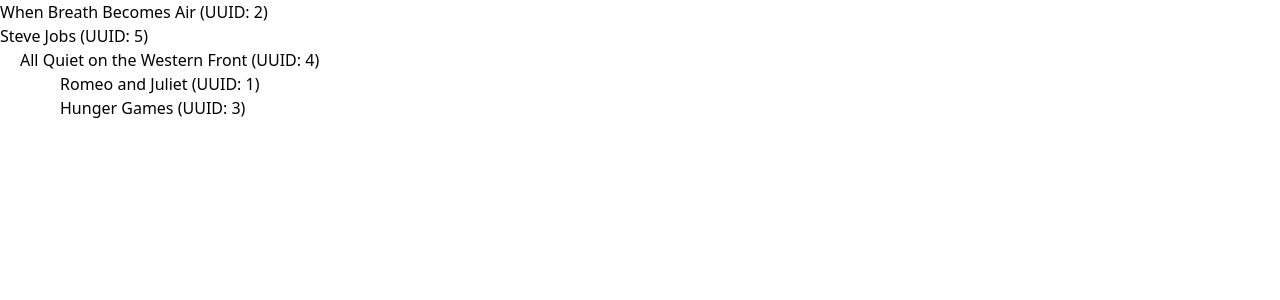
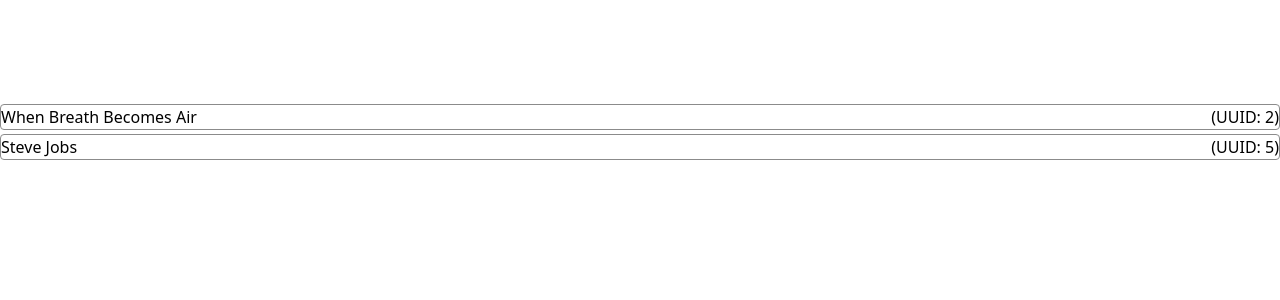
Before and after one commit to MattWong-ca/web3-playground, a Next.js app in the folder react-practice/: page /kortex in a window 1280 px wide. Shown: the top 300 px of the page. Built offline with nearby package versions, Linux system fonts and the light colour scheme.

Commit message:
Continue practice

```diff
--- a/react-practice/pages/kortex.tsx
+++ b/react-practice/pages/kortex.tsx
@@ -86,16 +86,31 @@
     return rootDocuments;
 };
 
+
+
 const DocumentList: React.FC<{ documents: (KortexDocument & { children?: KortexDocument[] })[], indent?: number }> = ({ documents, indent = 0 }) => {
+    const [showChildren, setShowChildren] = useState(false);
+    const handleClick = () => {
+        setShowChildren(!showChildren);
+    }
     return (
-        <ul style={{ paddingLeft: indent }}>
+        <ul style={{ paddingLeft: indent, width: '100%' }}>
             {documents.map(doc => (
-                <li key={doc.uuid}>
-                    {doc.title} (UUID: {doc.uuid})
-                    {doc.children && doc.children.length > 0 && (
-                        <DocumentList documents={doc.children} indent={indent + 20} />
+                <div key={doc.uuid}>
+                    <div onClick={handleClick} style={{ marginTop: '4px', border: '1px solid #8B8B8B', borderRadius: '4px', display: 'flex', justifyContent: 'space-between' }} key={doc.uuid}>
+                        <div>
+                            {doc.title}
+                        </div>
+                        <div>
+                        (UUID: {doc.uuid})
+                        </div>
+                    </div>
+                    {showChildren && doc.children && doc.children.length > 0 && (
+                        <div>
+                            <DocumentList documents={doc.children} indent={20} />
+                        </div>
                     )}
-                </li>
+                </div>
             ))}
         </ul>
     );
@@ -113,26 +128,27 @@
         // <div style={{ display: 'flex', justifyContent: 'center', alignItems: 'center', backgroundColor: 'black', width: '100vw', height: '100vh' }}>
         //     <div style={{ width: '500px', height: '500px', color: 'white', border: '1px solid #8B8B8B', borderRadius: '10px' }}>Test</div>
         // </div>
-        <div>
-                        <DocumentList documents={rootDocuments} />
-
-            {/* <h1>Documents</h1>
-            <select onChange={(e) => setFilter(e.target.value)}>
-                <option value="">All</option>
-                <option value="Draft">Draft</option>
-                <option value="Korenote">Korenote</option>
-            </select>
-            <div>
-                {filteredDocuments.map(doc => (
-                    <div key={doc.uuid} style={{ border: '1px solid #8B8B8B', borderRadius: '5px', padding: '4px', margin: '4px' }}>
-                        <div style={{ display: 'flex', justifyContent: 'space-between' }}>
-                        <h2>{doc.title}</h2>
-                        <p>{doc.status}</p>
-                        </div>
-                        <p>{new Date(doc.date_modified).toLocaleDateString()}</p>
-                    </div>
-                ))}
-            </div> */}
+        <div style={{ display: 'flex', justifyContent: 'center', marginTop: '100px', height: '100vh' }}>
+            <DocumentList documents={rootDocuments} />
         </div>
+        // <div>
+        //     <h1>Documents</h1>
+        //     <select onChange={(e) => setFilter(e.target.value)}>
+        //         <option value="">All</option>
+        //         <option value="Draft">Draft</option>
+        //         <option value="Korenote">Korenote</option>
+        //     </select>
+        //     <div>
+        //         {filteredDocuments.map(doc => (
+        //             <div key={doc.uuid} style={{ border: '1px solid #8B8B8B', borderRadius: '5px', padding: '4px', margin: '4px' }}>
+        //                 <div style={{ display: 'flex', justifyContent: 'space-between' }}>
+        //                     <h2>{doc.title}</h2>
+        //                     <p>{doc.status}</p>
+        //                 </div>
+        //                 <p>{new Date(doc.date_modified).toLocaleDateString()}</p>
+        //             </div>
+        //         ))}
+        //     </div>
+        // </div>
     );
 };
```
